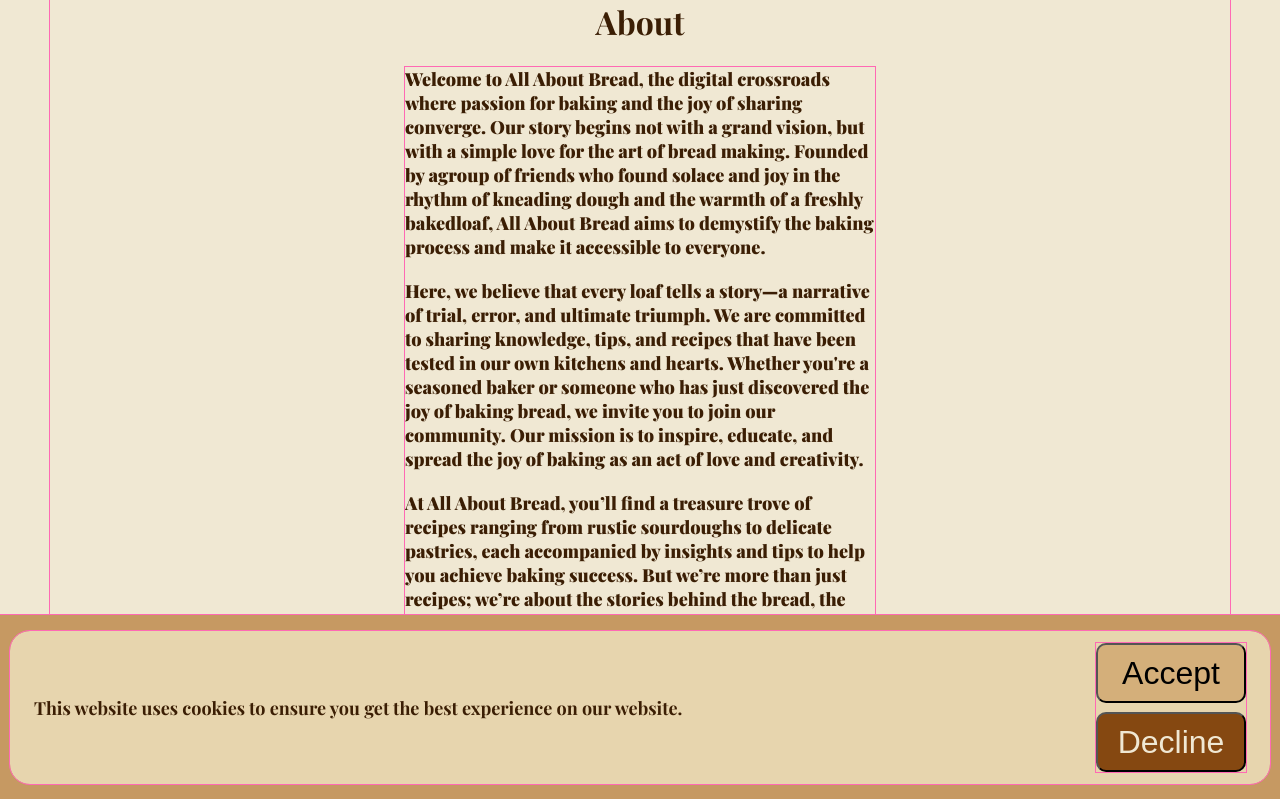
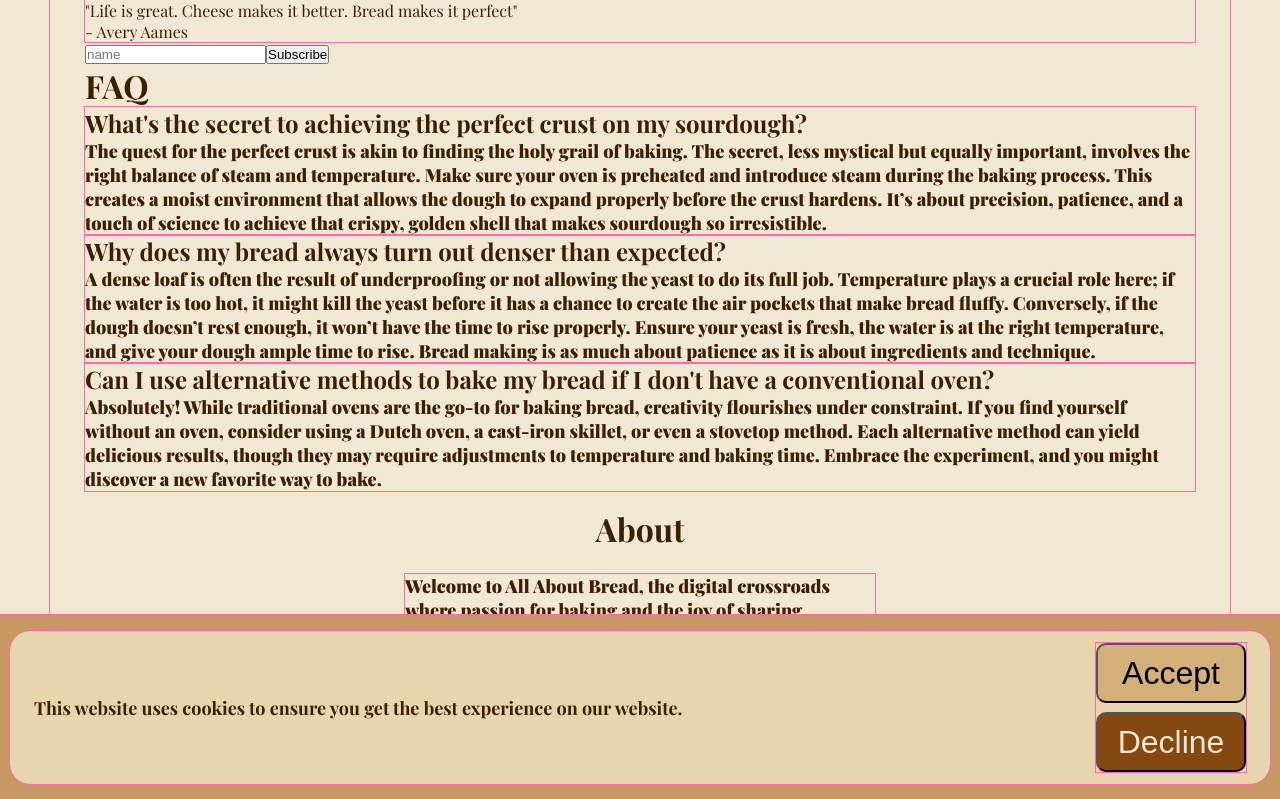
Before and after one commit to Medieinstitutet/fed23d-grafiska-verktyg-olympia, a React (Vite) app in the folder code/: page / in a window 1280 px wide. Shown: the top 799 px of the page. Built offline with nearby package versions, Linux system fonts and the light colour scheme; a web font is replaced by a local one.

Commit message:
:truck: import FAQ to App

```diff
--- a/code/src/App.tsx
+++ b/code/src/App.tsx
@@ -3,6 +3,7 @@ import Footer from './components/footer/Footer';
 import { useContext } from 'react';
 import Context from './context/Context';
 import About from './components/main/about/About';
+import FAQ from './components/main/faq/FAQ';
 /* import Lightbox from './components/shared/Lightbox'; */
 
 function App() {
@@ -14,6 +15,7 @@ function App() {
 
   return (
     <>
+      <FAQ />
       <About />
       <Footer />
       {isCookiebarOpen && <Cookiebar />}
```
